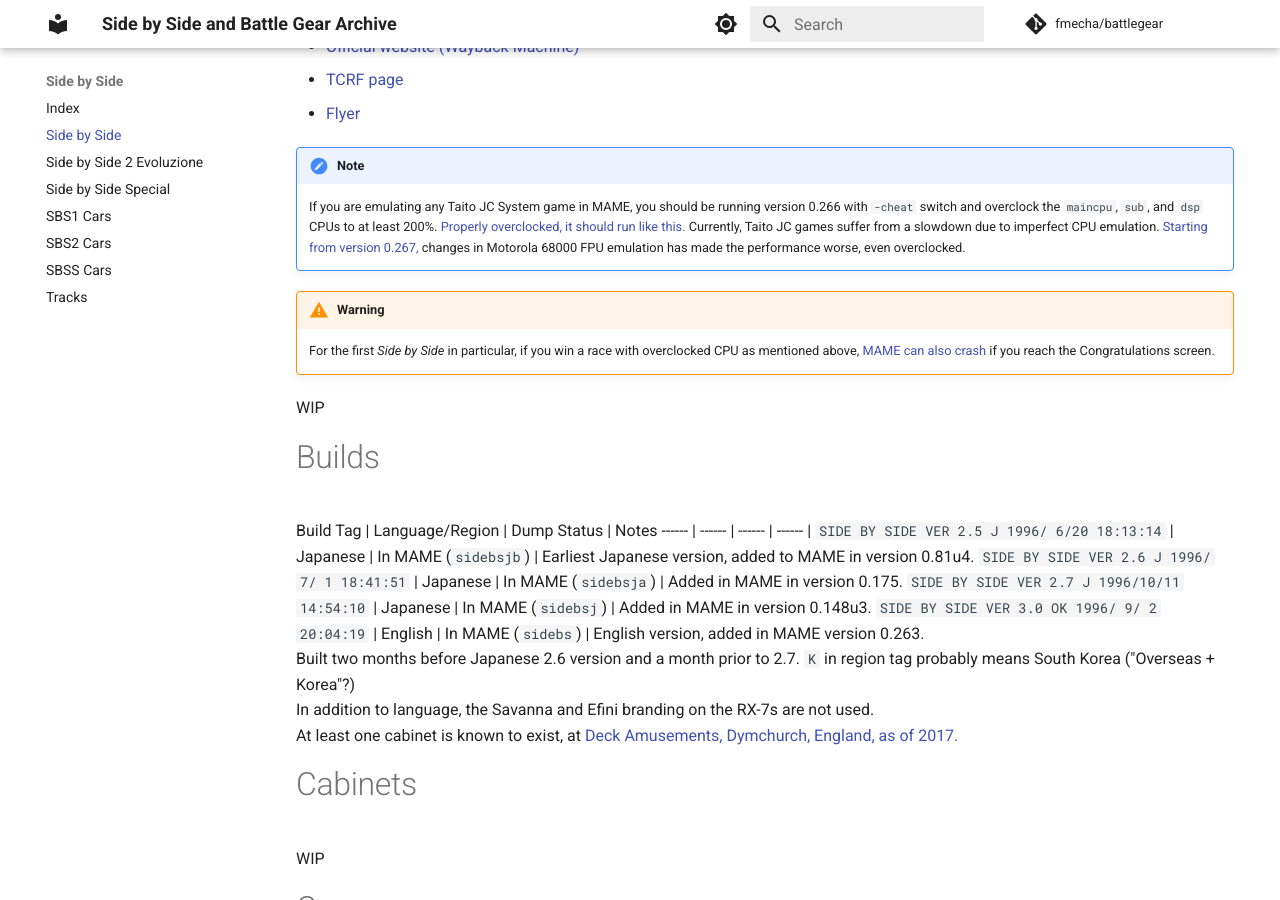
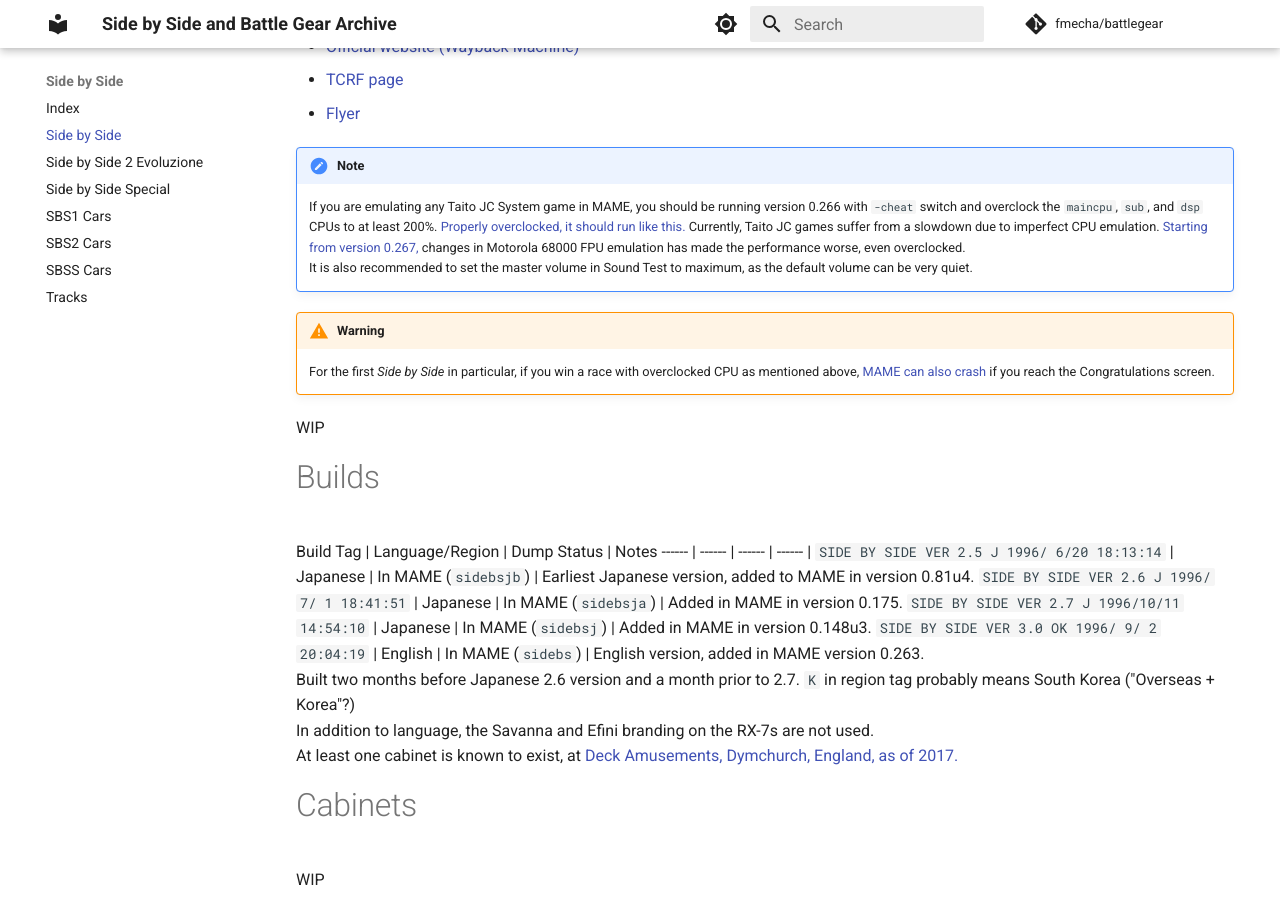
Before and after one commit to FMecha/battlegear, an MkDocs documentation site: the page built from docs/sidebs/sbs1.md, in a window 1280 px wide and 900 px high, scrolled down 398 px. Built offline with MkDocs 1.6.1 and Material for MkDocs 9.7.7, drawn with Linux system fonts in a browser that asks for light colours; comment, search, counter and statistics services are not loaded.

Commit message:
volume notes

```diff
--- a/docs/sidebs/sbs1.md
+++ b/docs/sidebs/sbs1.md
@@ -11,7 +11,7 @@
 - [Flyer](https://flyers.arcade-museum.com/videogames/show/4549)
 
 !!! note
-    If you are emulating any Taito JC System game in MAME, you should be running version 0.266 with `-cheat` switch and overclock the `maincpu`, `sub`, and `dsp` CPUs to at least 200%. [Properly overclocked, it should run like this.](https://www.youtube.com/watch?v=hY-vNodNSN0) Currently, Taito JC games suffer from a slowdown due to imperfect CPU emulation. [Starting from version 0.267,](https://github.com/mamedev/mame/commit/3d357c07c0ca824868bbe7586839c8caae236571#diff-2fc8ed920c6dc8de6019a9cde02d47e52e622912f49e6e03a5544471103b32d4) changes in Motorola 68000 FPU emulation has made the performance worse, even overclocked.
+    If you are emulating any Taito JC System game in MAME, you should be running version 0.266 with `-cheat` switch and overclock the `maincpu`, `sub`, and `dsp` CPUs to at least 200%. [Properly overclocked, it should run like this.](https://www.youtube.com/watch?v=hY-vNodNSN0) Currently, Taito JC games suffer from a slowdown due to imperfect CPU emulation. [Starting from version 0.267,](https://github.com/mamedev/mame/commit/3d357c07c0ca824868bbe7586839c8caae236571#diff-2fc8ed920c6dc8de6019a9cde02d47e52e622912f49e6e03a5544471103b32d4) changes in Motorola 68000 FPU emulation has made the performance worse, even overclocked.<br>It is also recommended to set the master volume in Sound Test to maximum, as the default volume can be very quiet.
 
 !!! warning
     For the first *Side by Side* in particular, if you win a race with overclocked CPU as mentioned above, [MAME can also crash](https://mametesters.org/view.php?id=8852) if you reach the Congratulations screen.
```
